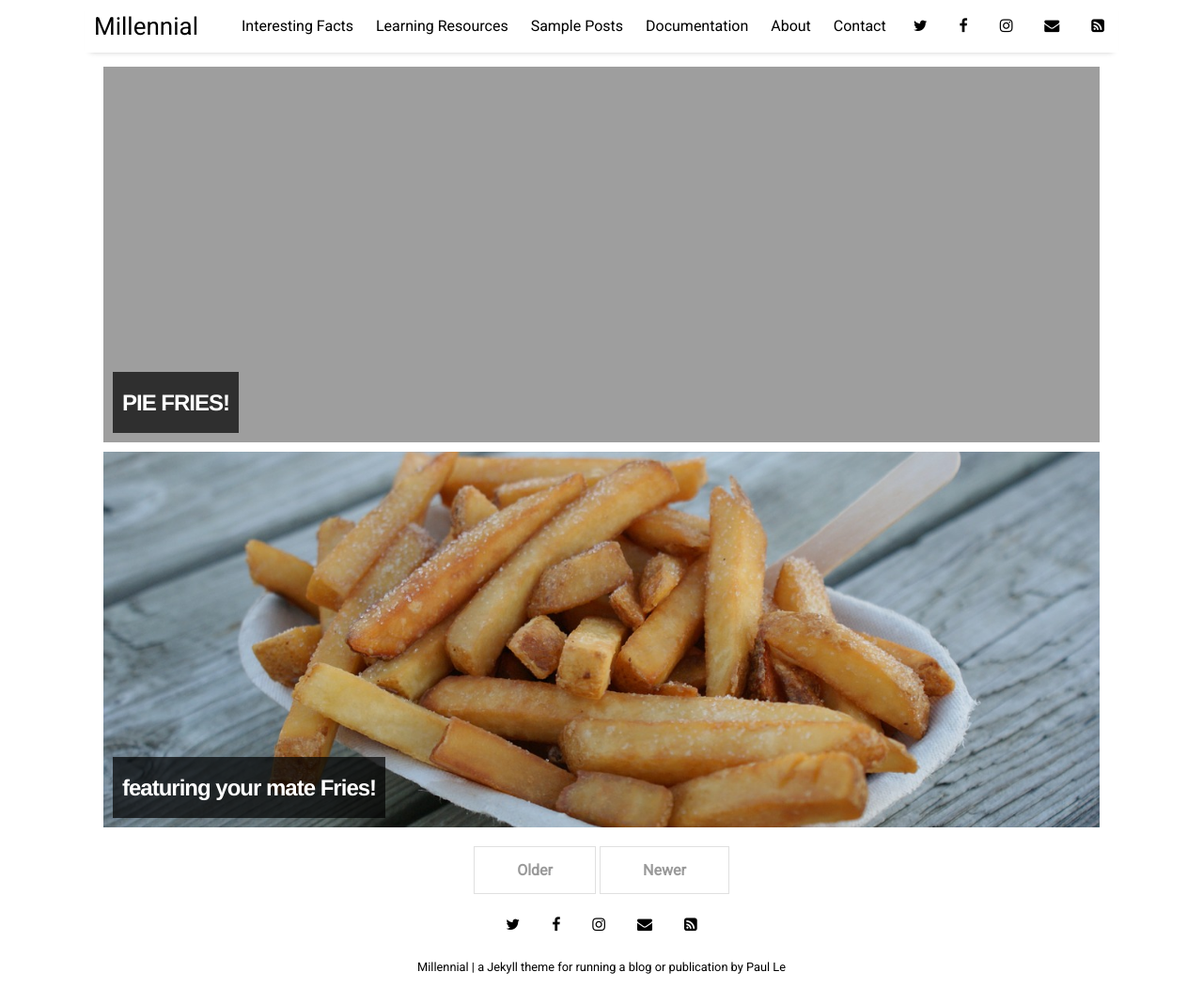
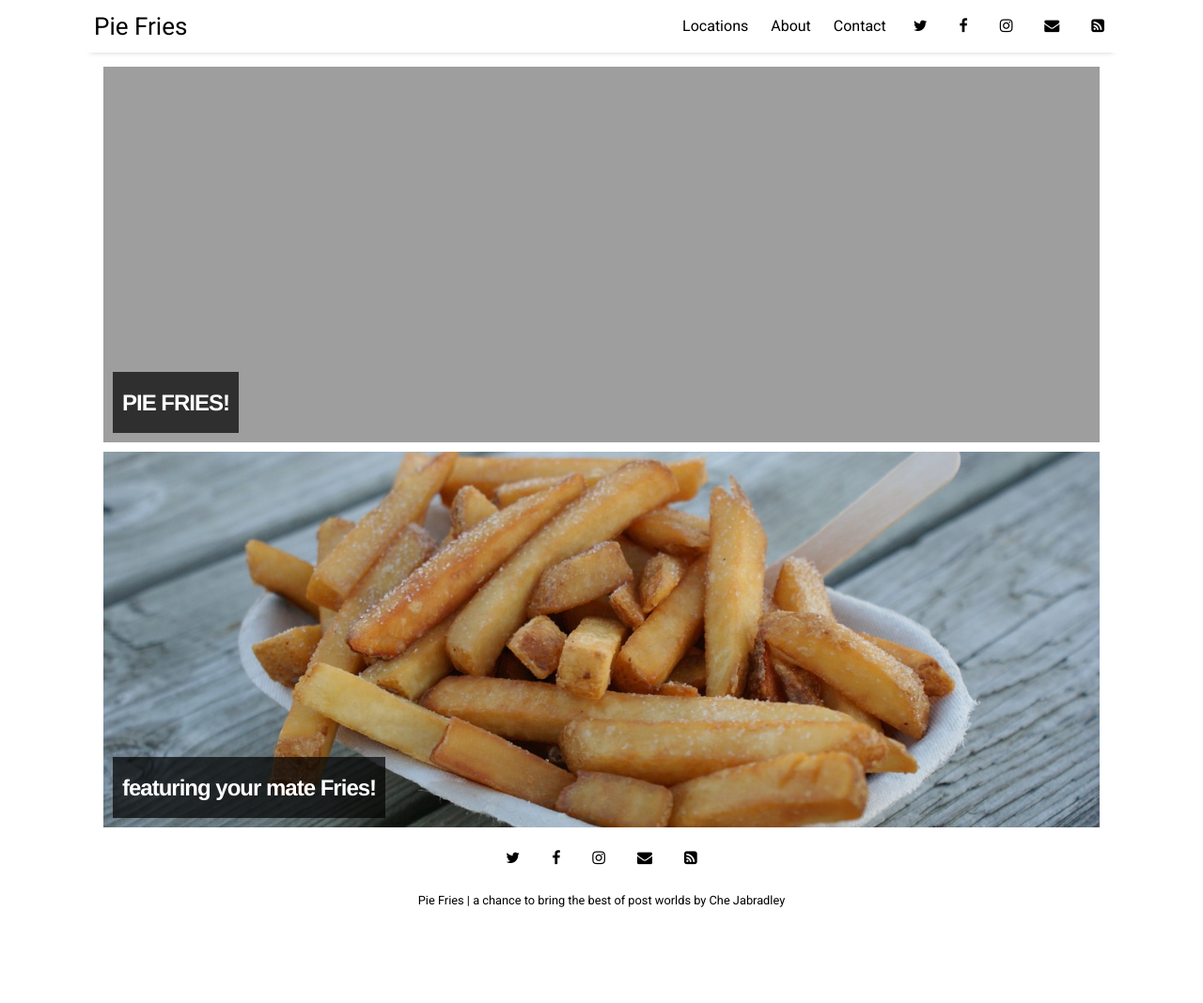
Before and after one commit to Ezekiel-H/pie_fries, a Jekyll site: the page built from index.html, in a window 1280 px wide and 1068 px high. Shown: the whole window at 94% size. Built offline with Jekyll 4.4.1, drawn with Linux system fonts in a browser that asks for light colours; nearby versions of some CDN libraries; the list of posts is cut into pages by our own code.

```diff
--- a/_config.yml
+++ b/_config.yml
@@ -14,9 +14,9 @@ sass:
   style: :nested
 
 # Customise atom feed settings (this is where Jekyll-Feed gets configuration information)
-title:		           "Millennial"
-description:	       "a Jekyll theme for running a blog or publication"
-author:              "Paul Le"
+title:		           "Pie Fries"
+description:	       "a chance to bring the best of post worlds"
+author:              "Che Jabradley"
 
 # RSS 2.0 can be used instead of Atom by uncommenting following two lines
 #feed:
--- a/_data/settings.yml
+++ b/_data/settings.yml
@@ -4,13 +4,10 @@ disqus:
   disqus_shortname: 'millennial-3'
 
 # If you are not using Google Analytics, please change 'google-ID' to an empty string
-google-ID: 'UA-112060364-2'
+# google-ID: 'UA-112060364-2'
 
 menu:
-- {name: 'Interesting Facts', folder: 'pages', file: 'facts.html'}
-- {name: 'Learning Resources', folder: 'pages', file: 'resources.html'}
-- {name: 'Sample Posts', folder: 'pages', file: 'sample-posts.html'}
-- {name: 'Documentation', folder: 'pages', file: 'documentation.html'}
+- {name: 'Locations', folder: 'pages', file: 'locations.html'}
 - {name: 'About', folder: 'pages', file: 'about.html'}
 - {name: 'Contact', folder: 'pages', file: 'contact.html'}
 
--- a/_layouts/home.html
+++ b/_layouts/home.html
@@ -29,3 +29,4 @@ title: Home
       <span class="pagination-button">{{ site.data.settings.pagination.next_page }}</span>
   {% endif %}
 </div>
+ -->
```
Also changed, not shown: other parts of _layouts/home.html (+2 -2 lines), _posts/2019-08-01_pies.md (+1 -1 lines), pages/about.md (+5 -0 lines), assets/img/pie_fries-1.jpg, assets/img/pie_fries-2.jpg (added).
